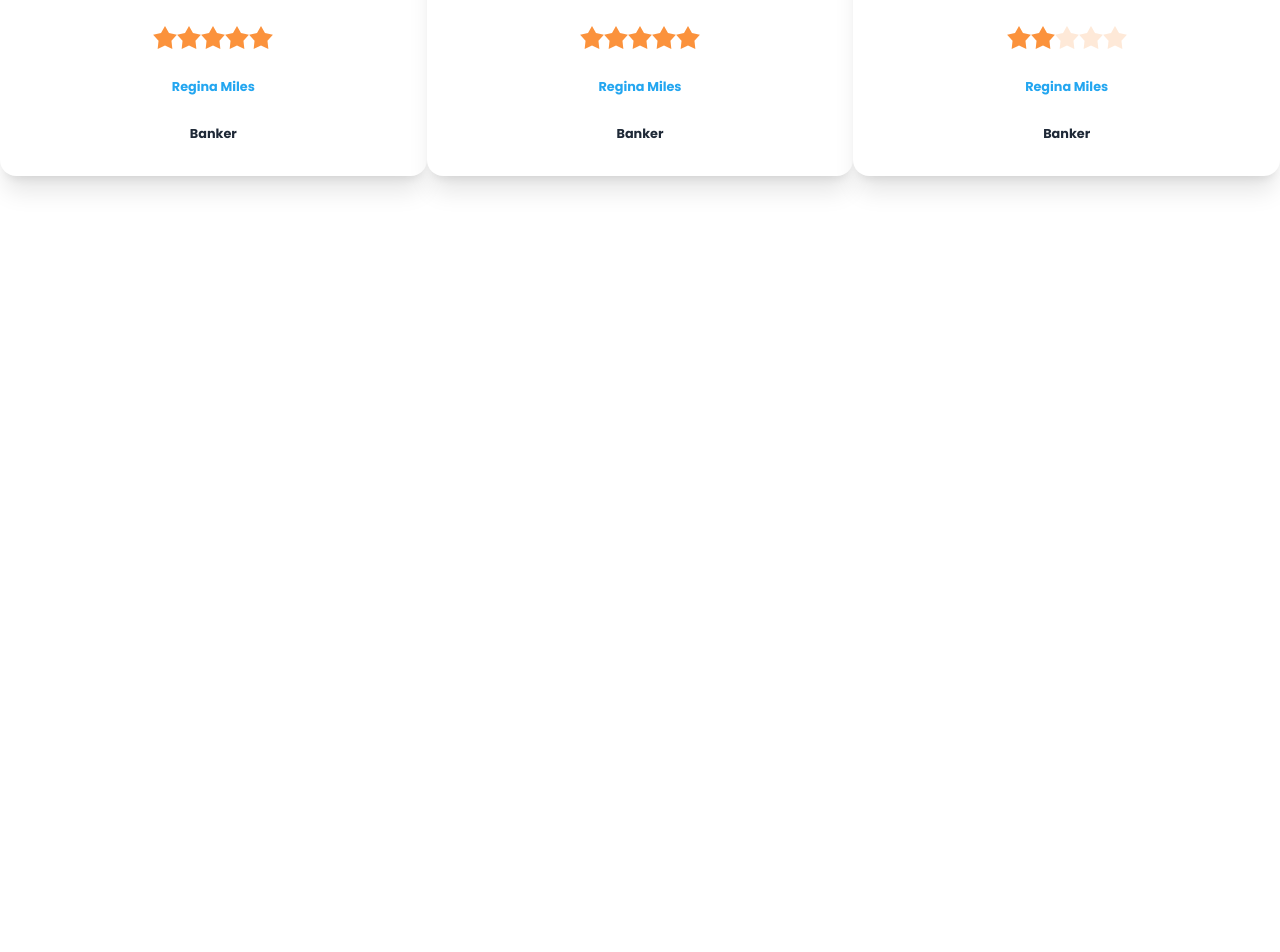
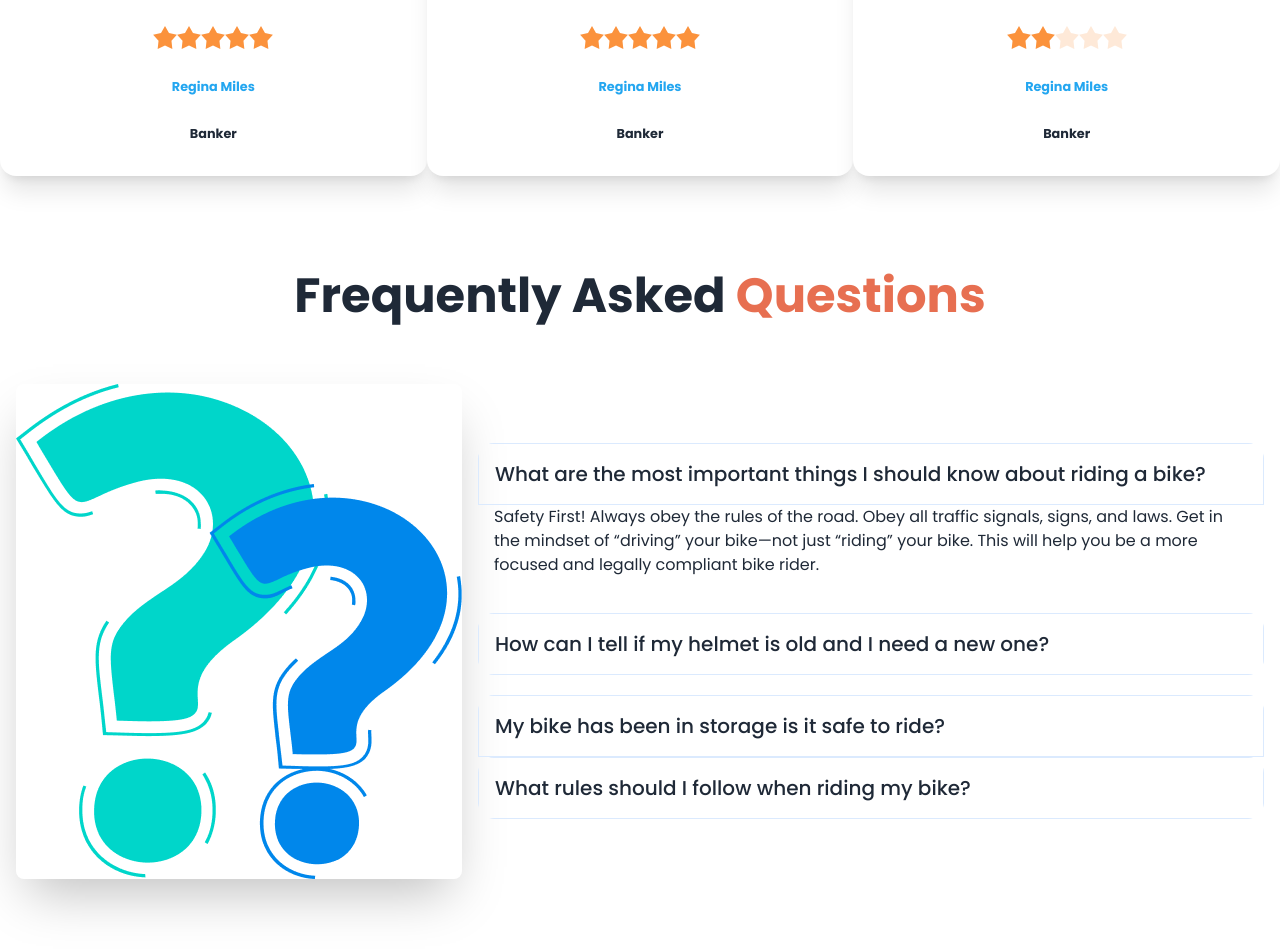
Before and after one commit to 1tasnem/Biker-Zone-using-daisyUI, a plain HTML site: page index.html in a window 1280 px wide. Shown: the part 2282-3234 px from the top of the page. Before the commit the page ends 2554 px from the top, so only its background shows below. Drawn offline with nearby package versions, Linux system fonts and the light colour scheme.

Commit message:
added frequently ask qus

```diff
--- a/index.html
+++ b/index.html
@@ -333,14 +333,57 @@
 
     </div>
   </div>
-
-
-
-
-
 </div>
-
-      </section>
+ </section>
+ <!---FAQ-->
+ <section class="my-24">
+  <h3 class="text-5xl font-bold text-center mb-12">Frequently Asked <span class="text-bike-primary"> Questions</span></h3>
+  <div class="hero">
+    <div class="hero-content flex-col lg:flex-row">
+      <img
+        src="./images/others/faq.png"
+        class="max-w-md rounded-lg shadow-2xl" />
+      <div class="space-y-5">
+        <div class="collapse">
+          <input type="radio" name="my-accordion-1" checked="checked" />
+          <div class="collapse-title text-xl font-medium border border-blue-100">What are the most important things I should
+            know about riding a bike?</div>
+          <div class="collapse-content">
+            <p>Safety First! Always obey the rules of the road. Obey all traffic signals, signs, and laws. Get in the mindset of “driving” your bike—not just “riding” your bike. This will help you be a more focused and legally compliant bike rider. </p>
+          </div>
+        </div>
+        <div class="collapse">
+          <input type="radio" name="my-accordion-1" />
+          <div class="collapse-title text-xl font-medium border border-blue-100">How can I tell if my helmet is old and I need a
+            new one?
+          </div>
+          <div class="collapse-content">
+            <p>Safety First! Always obey the rules of the road.
+               Obey all traffic signals, signs, and laws. Get in the mindset of “driving” your bike—not just “riding” your bike.
+              This will help you be a more focused and legally compliant bike rider. </p>
+          </div>
+        </div>
+        <div class="collapse ">
+          <input type="radio" name="my-accordion-1" />
+          <div class="collapse-title text-xl font-medium border border-blue-100">My bike has been in storage is it safe to ride?</div>
+          <div class="collapse-content">
+            <p>Safety First! Always obey the rules of the road.
+              Obey all traffic signals, signs, and laws. Get in the mindset of “driving” your bike—not just “riding” your bike.
+             This will help you be a more focused and legally compliant bike rider.</p>
+          </div>
+          <div class="collapse ">
+            <input type="radio" name="my-accordion-1" />
+            <div class="collapse-title text-xl font-medium border border-blue-100">What rules should I follow when riding my bike?</div>
+            <div class="collapse-content">
+              <p>Safety First! Always obey the rules of the road.
+                Obey all traffic signals, signs, and laws. Get in the mindset of “driving” your bike—not just “riding” your bike.
+               This will help you be a more focused and legally compliant bike rider.</p>
+            </div>
+        </div>
+      </div>
+    </div>
+  </div>
+ </section>
 
 
     </main>
```
